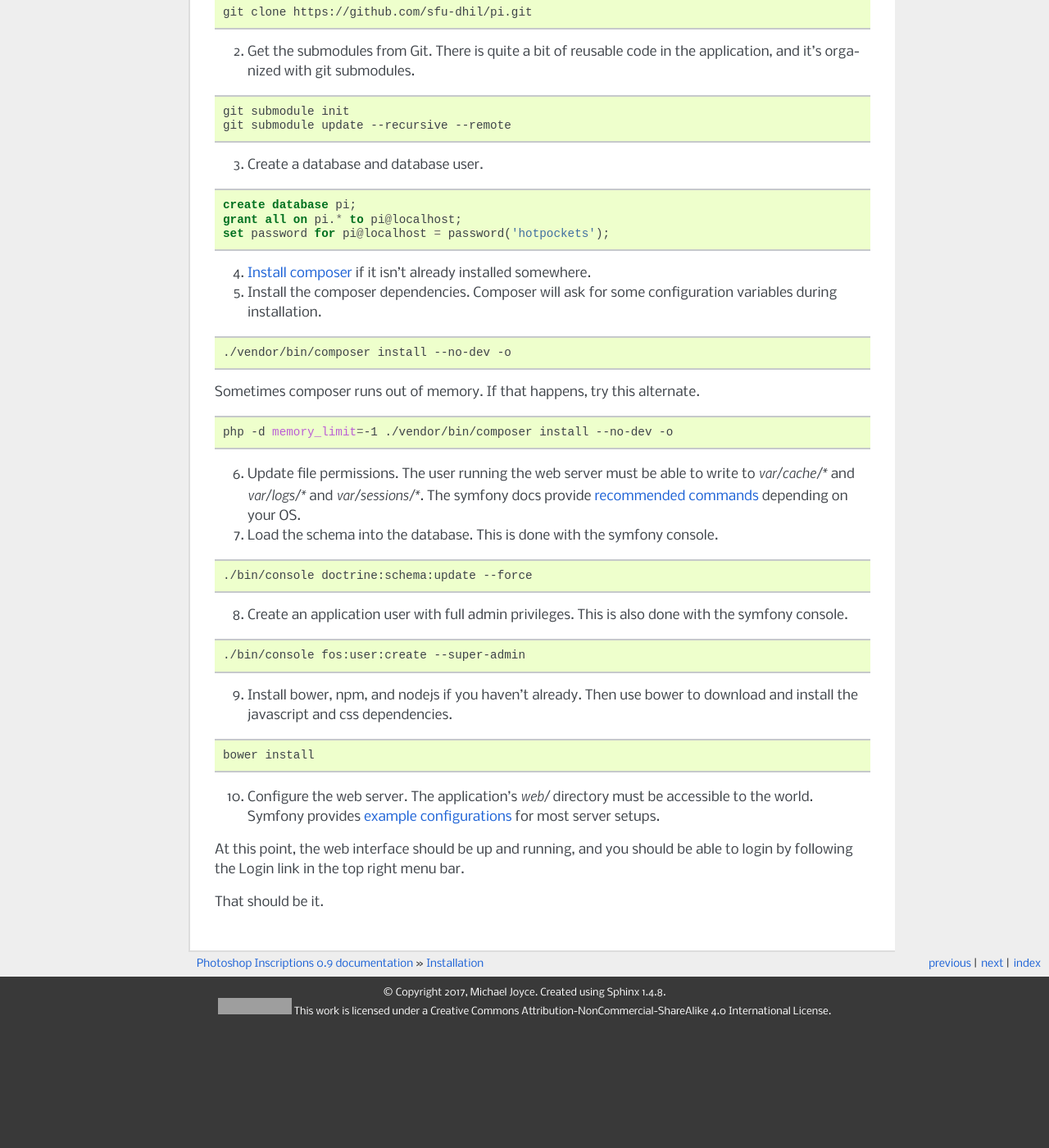
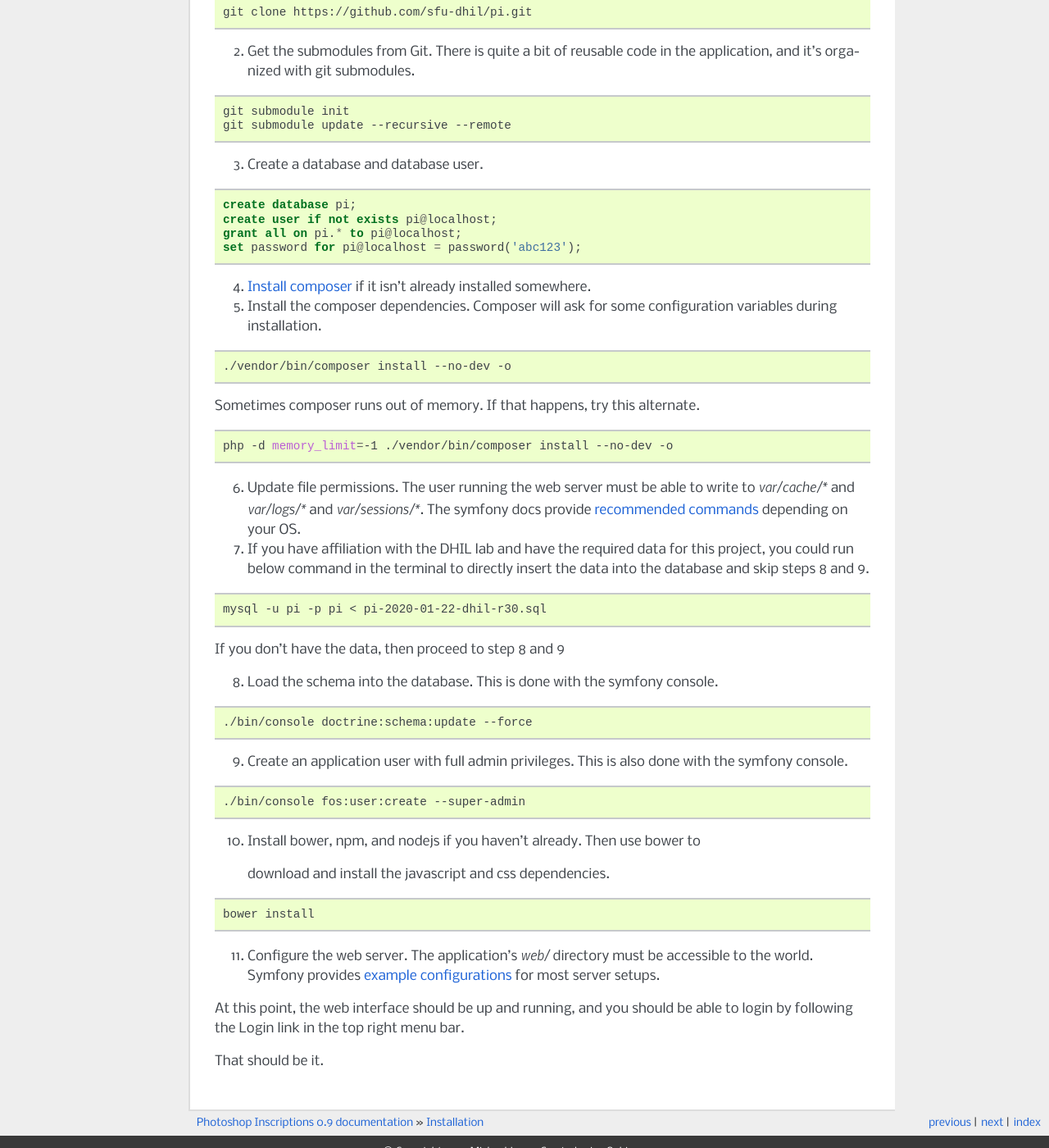
Before and after one commit to sfu-dhil/pi-docs, a Sphinx documentation site: the page built from source/install.rst, in a window 1280 px wide and 1400 px high, scrolled down 350 px. Shown: the whole window at 82% size. Built offline with Sphinx 7.4.7, drawn with Linux system fonts in a browser that asks for light colours; pages that are not in the unit, such as notebooks, are missing from menus; before the commit the page ends 1603 px from its top, so only the background shows below that; grey boxes are pictures that could not be loaded.

Commit message:
Add missing documentation
The code to create the database user was missing from the create database section of the documentation.
Also, the information regardng the data for the project was missing.

```diff
--- a/source/install.rst
+++ b/source/install.rst
@@ -32,8 +32,9 @@
 .. code-block:: sql
 
   create database pi;
+  create user if not exists pi@localhost;
   grant all on pi.* to pi@localhost;
-  set password for pi@localhost = password('hotpockets');
+  set password for pi@localhost = password('abc123');
 
 4. `Install composer`_ if it isn't already installed somewhere.
 
@@ -55,28 +56,36 @@
    `var/sessions/*`. The symfony docs provide `recommended commands`_
    depending on your OS.
 
-7. Load the schema into the database. This is done with the
+7. If you have affiliation with the DHIL lab and have the required data for this project, you could run below command in the terminal to directly insert the data into the database and skip steps 8 and 9.
+
+.. code-block:: bash
+
+  mysql -u pi -p pi < pi-2020-01-22-dhil-r30.sql
+
+If you don't have the data, then proceed to step 8 and 9
+
+8. Load the schema into the database. This is done with the
    symfony console.
 
 .. code-block:: bash
 
   ./bin/console doctrine:schema:update --force
 
-8. Create an application user with full admin privileges. This is also done
+9. Create an application user with full admin privileges. This is also done
    with the symfony console.
 
 .. code-block:: bash
 
   ./bin/console fos:user:create --super-admin
 
-9. Install bower, npm, and nodejs if you haven't already. Then use bower to
+10. Install bower, npm, and nodejs if you haven't already. Then use bower to
    download and install the javascript and css dependencies.
 
 .. code-block:: bash
 
   bower install
 
-10. Configure the web server. The application's `web/` directory must
+11. Configure the web server. The application's `web/` directory must
     be accessible to the world. Symfony provides `example
     configurations`_ for most server setups.
 
```
